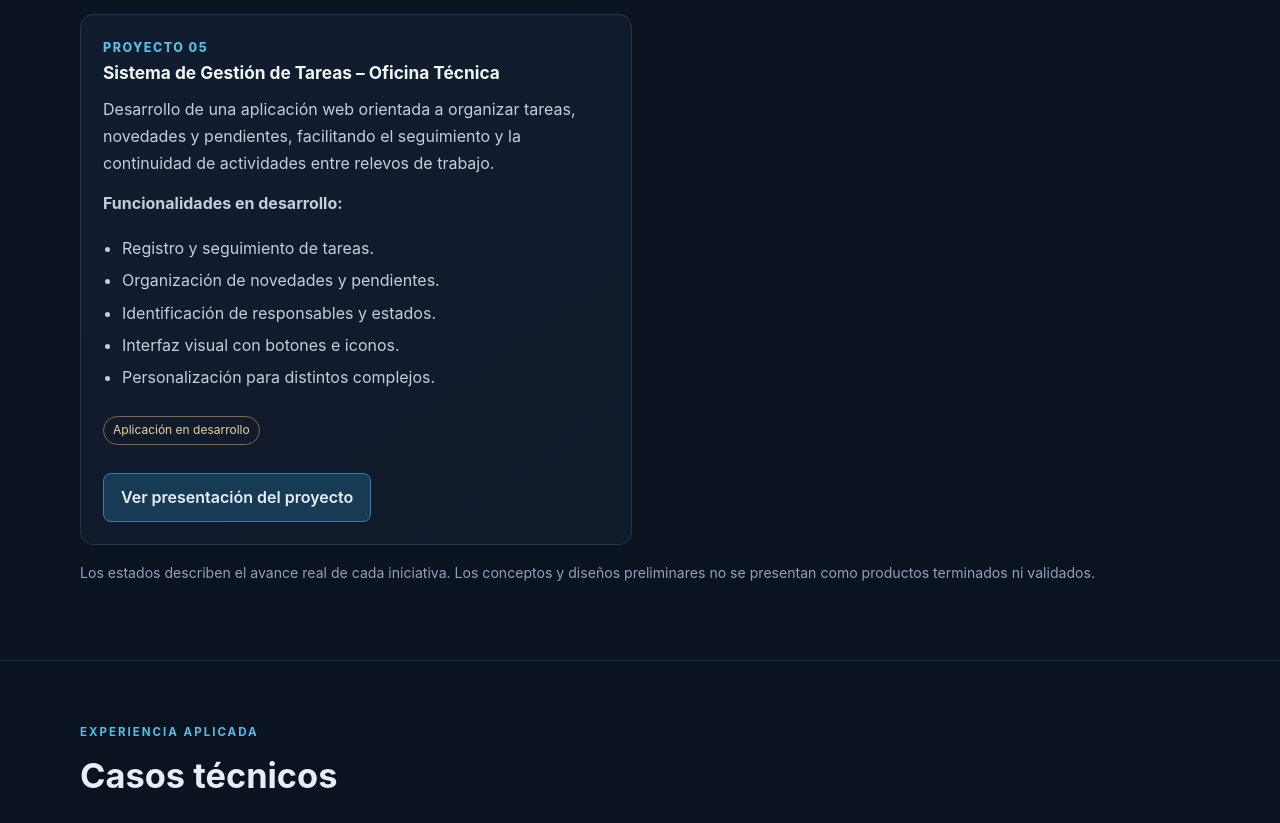
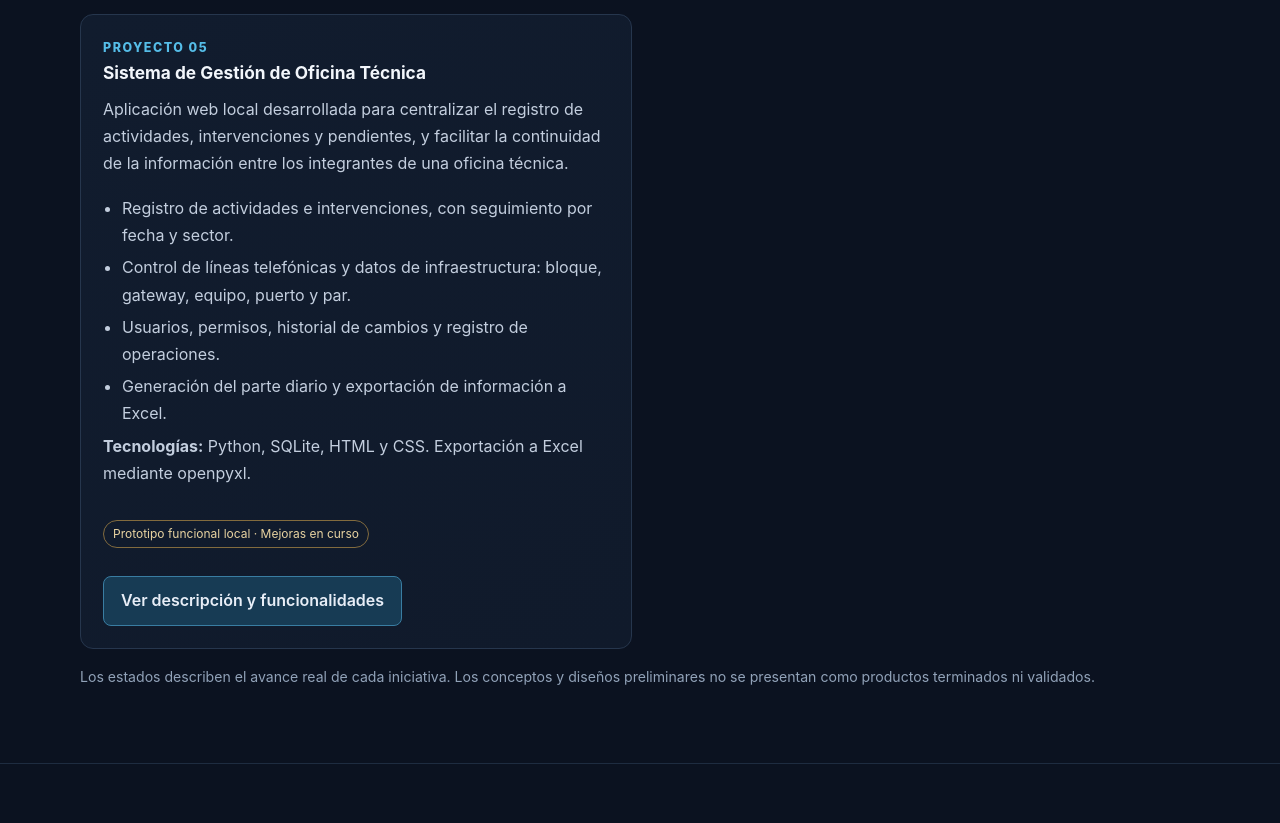
Before and after one commit to ematal210685-creator/ematal210685-creator.github.io, a plain HTML site: page index.html in a window 1280 px wide. Shown: the part 5207-6030 px from the top of the page. Drawn offline with Linux system fonts and the light colour scheme.

Commit message:
Actualizar ficha del proyecto Oficina Técnica

```diff
--- a/index.html
+++ b/index.html
@@ -347,38 +347,18 @@
 
 <article class="card project-card">
             <div class="project-number">PROYECTO 05</div>
-
-  <h3>Sistema de Gestión de Tareas
-      – Oficina Técnica</h3>
-
-  <p>
-    Desarrollo de una aplicación web orientada a
-    organizar tareas, novedades y pendientes,
-    facilitando el seguimiento y la continuidad
-    de actividades entre relevos de trabajo.
-  </p>
-
-  <p><strong>Funcionalidades en desarrollo:</strong></p>
-
+            <h3>Sistema de Gestión de Oficina Técnica</h3>
+            <p>Aplicación web local desarrollada para centralizar el registro de actividades, intervenciones y pendientes, y facilitar la continuidad de la información entre los integrantes de una oficina técnica.</p>
             <ul>
-    <li>Registro y seguimiento de tareas.</li>
-    <li>Organización de novedades y pendientes.</li>
-    <li>Identificación de responsables y estados.</li>
-    <li>Interfaz visual con botones e iconos.</li>
-    <li>Personalización para distintos complejos.</li>
+              <li>Registro de actividades e intervenciones, con seguimiento por fecha y sector.</li>
+              <li>Control de líneas telefónicas y datos de infraestructura: bloque, gateway, equipo, puerto y par.</li>
+              <li>Usuarios, permisos, historial de cambios y registro de operaciones.</li>
+              <li>Generación del parte diario y exportación de información a Excel.</li>
             </ul>
-
-  <div class="bottom">
-    <span class="status progress">
-      Aplicación en desarrollo
-    </span>
-  </div>
-
+            <p><strong>Tecnologías:</strong> Python, SQLite, HTML y CSS. Exportación a Excel mediante openpyxl.</p>
+            <div class="bottom"><span class="status progress">Prototipo funcional local · Mejoras en curso</span></div>
             <div class="actions">
-    <a class="button primary"
-       href="proyectos/oficina-tecnica.html">
-       Ver presentación del proyecto
-    </a>
+              <a class="button primary" href="proyectos/oficina-tecnica.html">Ver descripción y funcionalidades</a>
             </div>
           </article>
 
```
Lines whose indentation alone changed are shown as unchanged.
